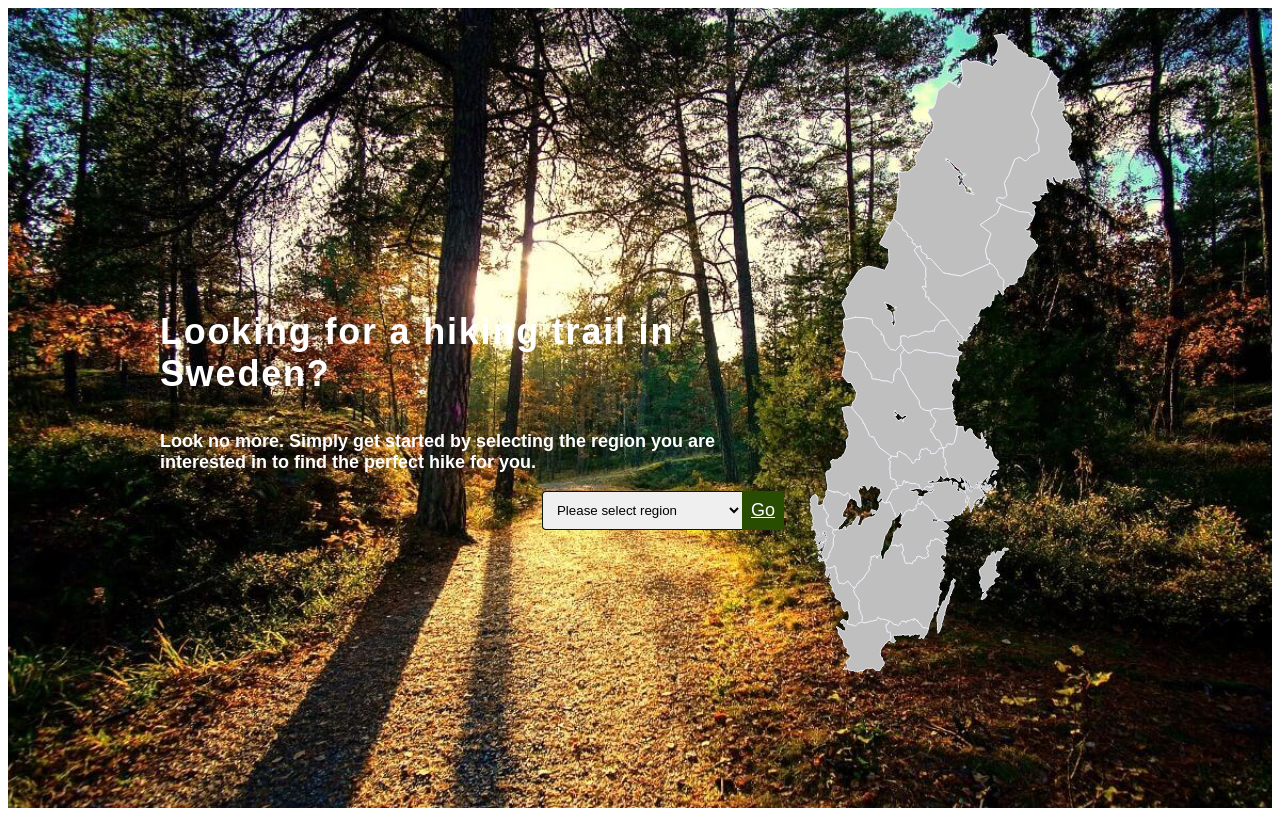
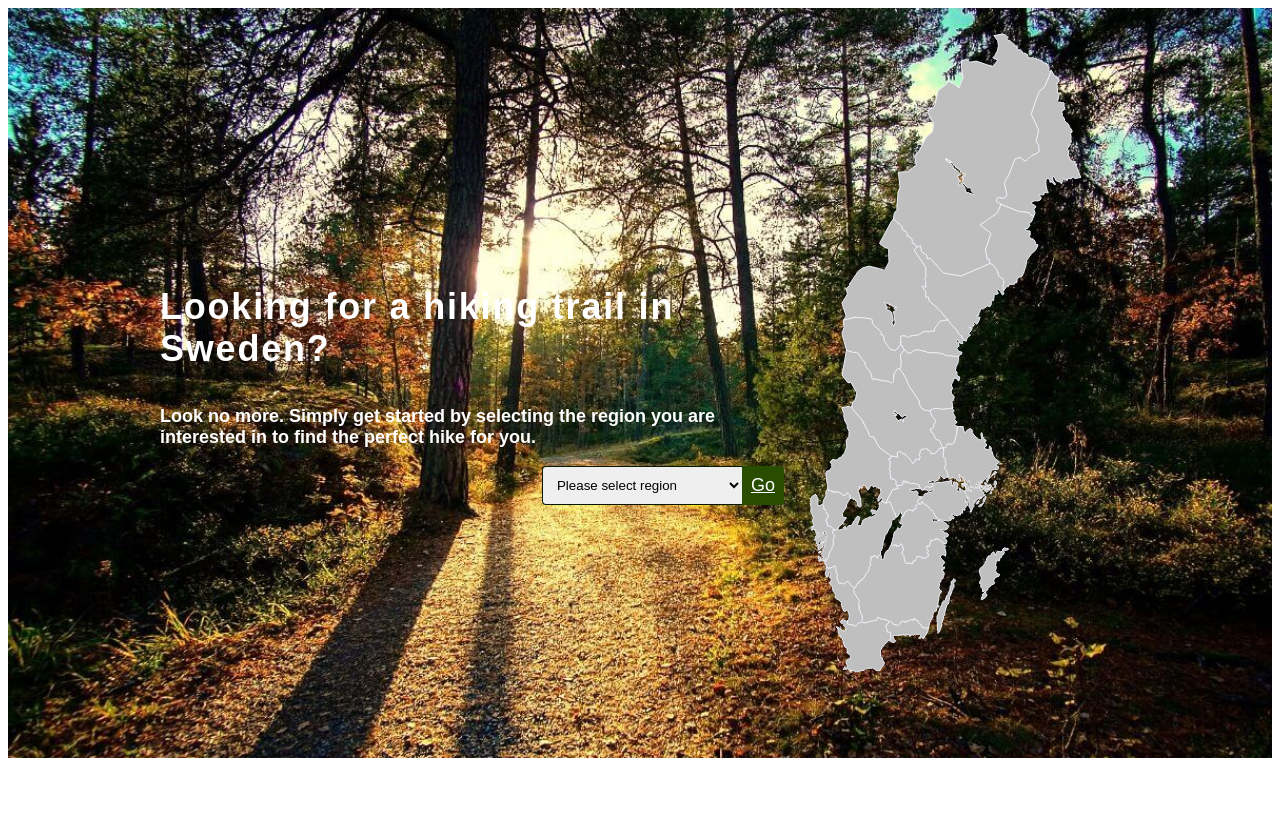
Before and after one commit to vocado78/new-hiking-trails, a React app: page / in a window 1280 px wide. Built offline with nearby package versions, Linux system fonts and the light colour scheme.

Commit message:
CHANGES banner height

```diff
--- a/src/components/Home/styles.css
+++ b/src/components/Home/styles.css
@@ -2,7 +2,7 @@
   background-image: url("./images/new-banner.jpg");
   background-size: cover;
   background-position: center;
-  height: 800px;
+  height: 750px;
   display: flex;
 }
 
```
